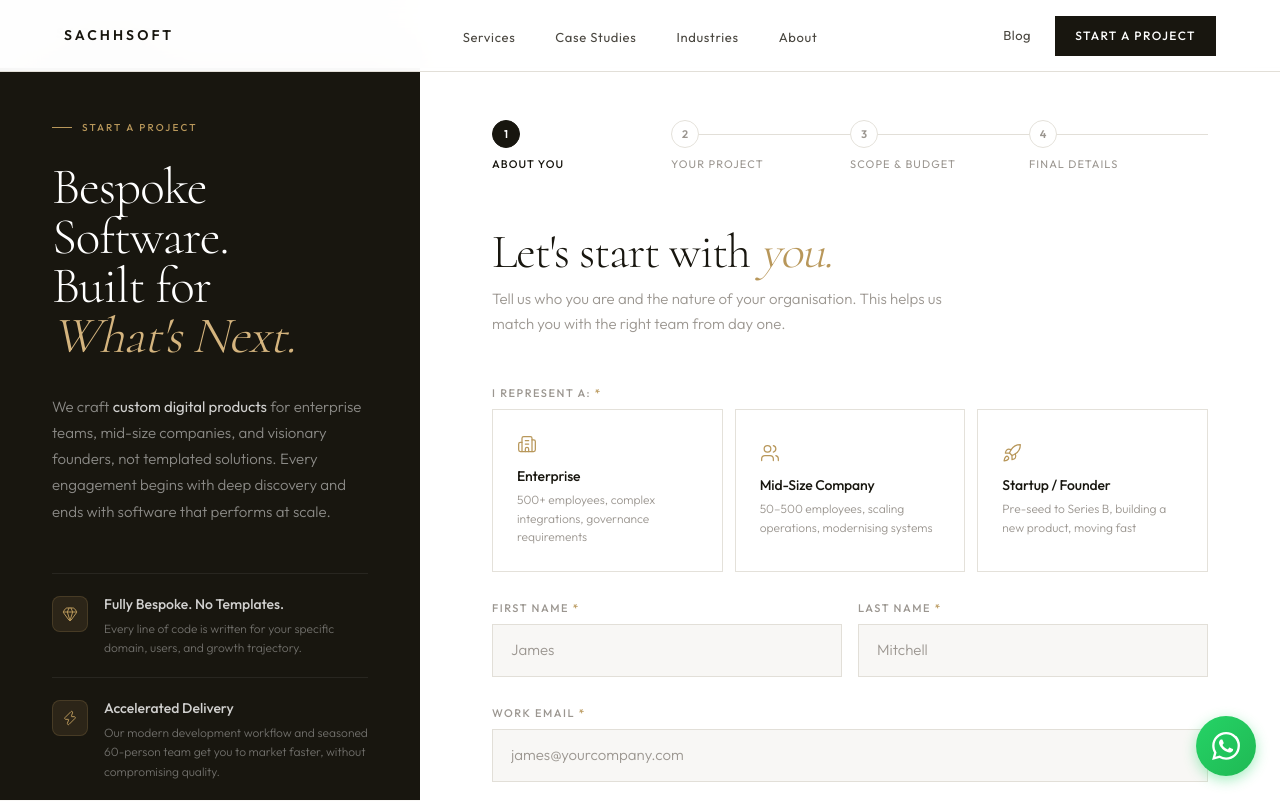
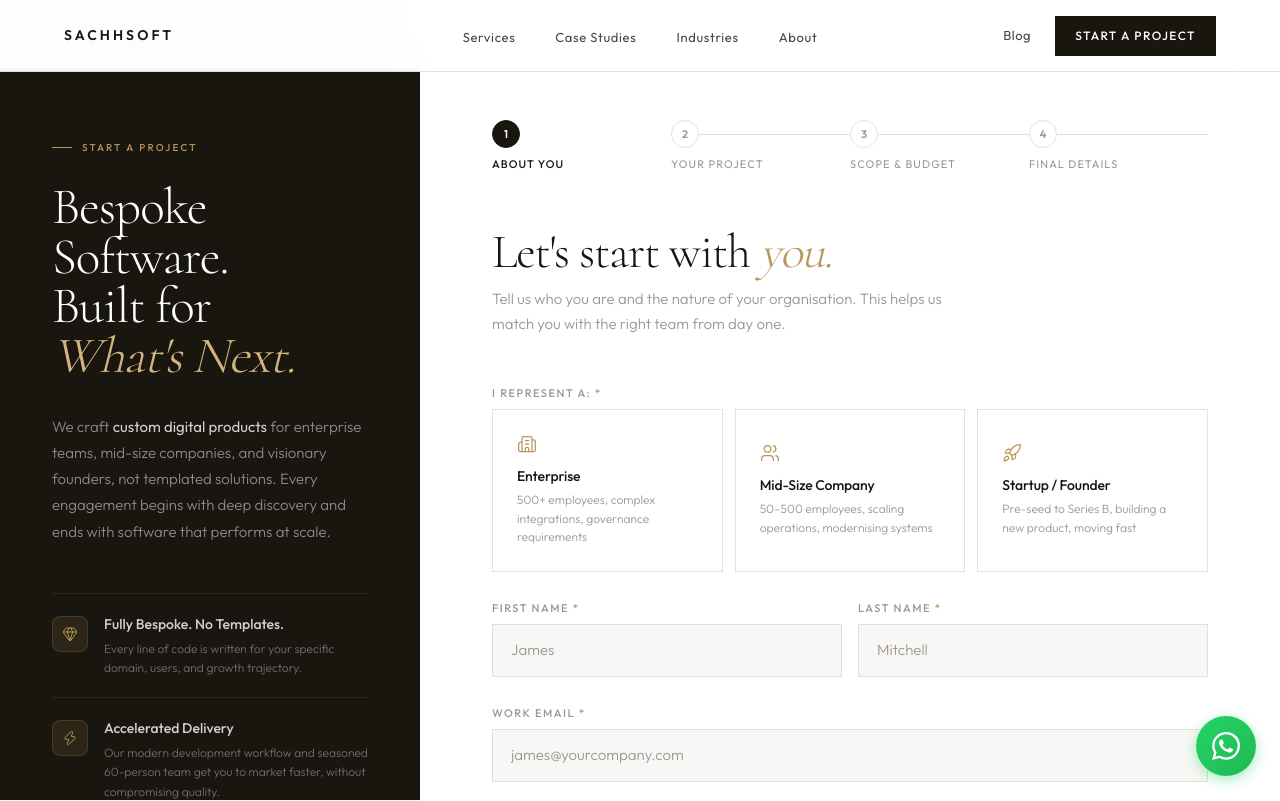
Before and after one commit to rikhinagra/sachhsoft, a Next.js app: page /start-a-project in a window 1280 px wide. Shown: the top 801 px of the page. Built offline with nearby package versions, Linux system fonts and the light colour scheme.

Commit message:
Fix Start a Project: add proper navbar clearance padding on left panel

```diff
--- a/components/forms/StartProjectForm.tsx
+++ b/components/forms/StartProjectForm.tsx
@@ -154,7 +154,7 @@ export default function StartProjectForm() {
       <div className="grid min-h-screen max-md:grid-cols-1 max-md:block" style={{ gridTemplateColumns: "420px 1fr" }}>
         {/* ── LEFT PANEL (sticky dark) ── */}
         <aside
-          className="bg-ink px-[52px] py-[120px] sticky top-0 h-screen overflow-y-auto flex flex-col justify-between max-md:static max-md:h-auto max-md:px-8 max-md:py-20"
+          className="bg-ink px-[52px] pt-[140px] pb-[120px] sticky top-0 h-screen overflow-y-auto flex flex-col justify-between max-md:static max-md:h-auto max-md:px-8 max-md:pt-[108px] max-md:pb-16"
         >
           <div>
             <div className="text-[10px] font-medium tracking-[0.22em] uppercase text-gold mb-7 flex items-center gap-2.5">
```
